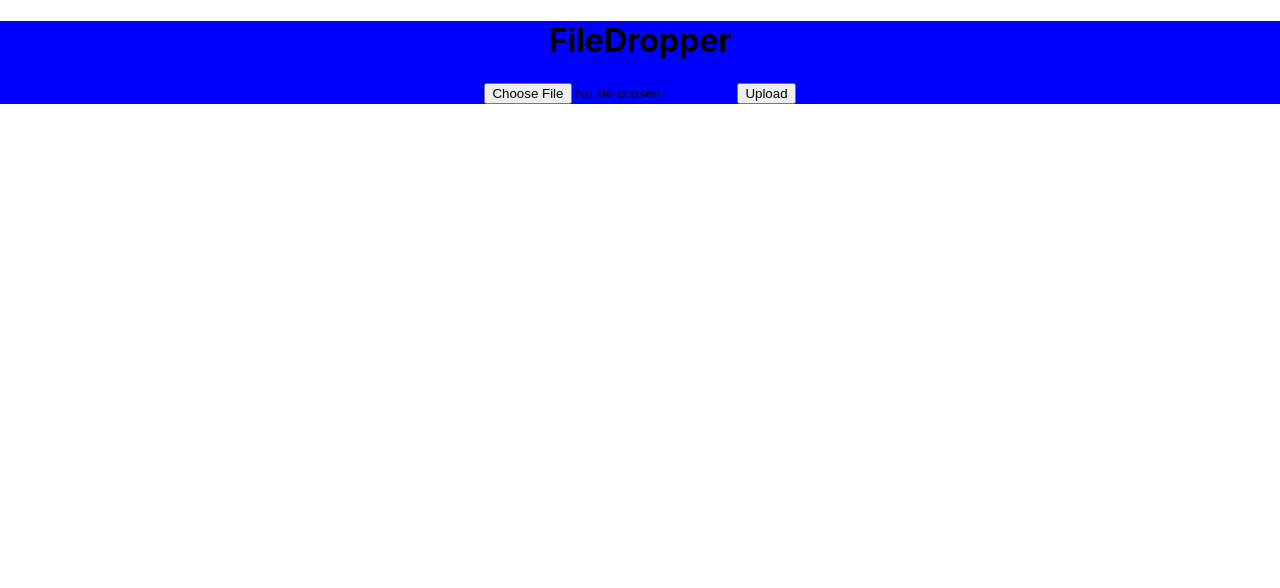
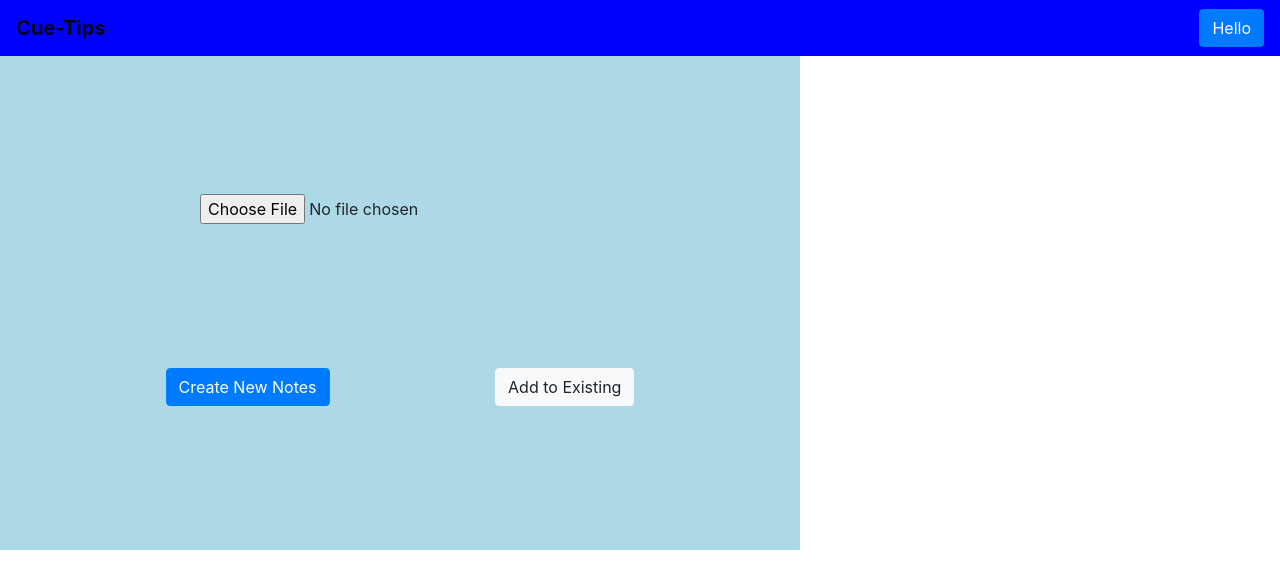
Before and after one commit to wrenliang/nwHacks2021, a React (Create React App) app in the folder nwhacks2021frontend/: page / in a window 1280 px wide. Shown: the top 588 px of the page. Built offline with nearby package versions, Linux system fonts and the light colour scheme.

Commit message:
file dropper

```diff
--- a/nwhacks2021frontend/src/App/App.css
+++ b/nwhacks2021frontend/src/App/App.css
@@ -1,3 +1,11 @@
 .App {
   text-align: center;
 }
+
+.Navbar {
+  background-color: blue;
+}
+
+.LandingPage {
+  margin-top: 50px;
+}
--- a/nwhacks2021frontend/src/App/App.js
+++ b/nwhacks2021frontend/src/App/App.js
@@ -1,13 +1,26 @@
 // Component Dependencies
 import FileDropper from '../Components/FileDropper/FileDropper';
 
+import { Navbar, Button } from 'react-bootstrap';
+
 // CSS
+import 'bootstrap/dist/css/bootstrap.min.css';
 import './App.css';
 
 function App() {
   return (
     <div className="App">
-      <FileDropper></FileDropper>
+      <Navbar fixed="top" variant="light" className="Navbar">
+            <Navbar.Brand> <strong>Cue-Tips</strong> </Navbar.Brand>
+            <Navbar.Collapse className="justify-content-end">
+              <Button>Hello</Button>
+            </Navbar.Collapse>
+      </Navbar>
+
+      <div className="LandingPage">
+        <FileDropper />
+      </div>
+
     </div>
   );
 }
--- a/nwhacks2021frontend/src/Components/FileDropper/FileDropper.css
+++ b/nwhacks2021frontend/src/Components/FileDropper/FileDropper.css
@@ -1,3 +1,21 @@
 .FileDropper {
-    background-color: blue;
+    background-color: lightblue;
+    width: 800px;
+    height: 500px;
+
+    display: flex;
+    flex-direction: column;
+    justify-content: space-evenly;
+    align-items: center;
 }
+
+.FileInput {
+    width: 50%;
+}
+
+
+.CreateButtons {
+    width: 100%;
+    display: flex;
+    justify-content: space-evenly;
+}
--- a/nwhacks2021frontend/src/Components/FileDropper/FileDropper.js
+++ b/nwhacks2021frontend/src/Components/FileDropper/FileDropper.js
@@ -38,13 +38,15 @@ class FileDropper extends React.Component {
     render() {
         return (
             <div className="FileDropper">
-                <h1>FileDropper</h1>
-                <input type="file" name="file" onChange={this.fileDidChangeHandler}/>
-                <Button onClick={() => this.uploadButtonClicked()}>Upload</Button>
+                <input type="file" name="file" onChange={this.fileDidChangeHandler} className="FileInput"/>
+                <div className="CreateButtons">
+                    <Button onClick={() => this.uploadButtonClicked()} variant="primary"> Create New Notes </Button>
+                    <Button variant="light"> Add to Existing </Button>
+                </div>
+
             </div>
         );
     }
-
 }
 
 export default FileDropper;
```
Also changed, not shown: nwhacks2021frontend/src/Components/Navbar/Navbar.js (added), 1 other file (tests, documents, lock files or other folders).
